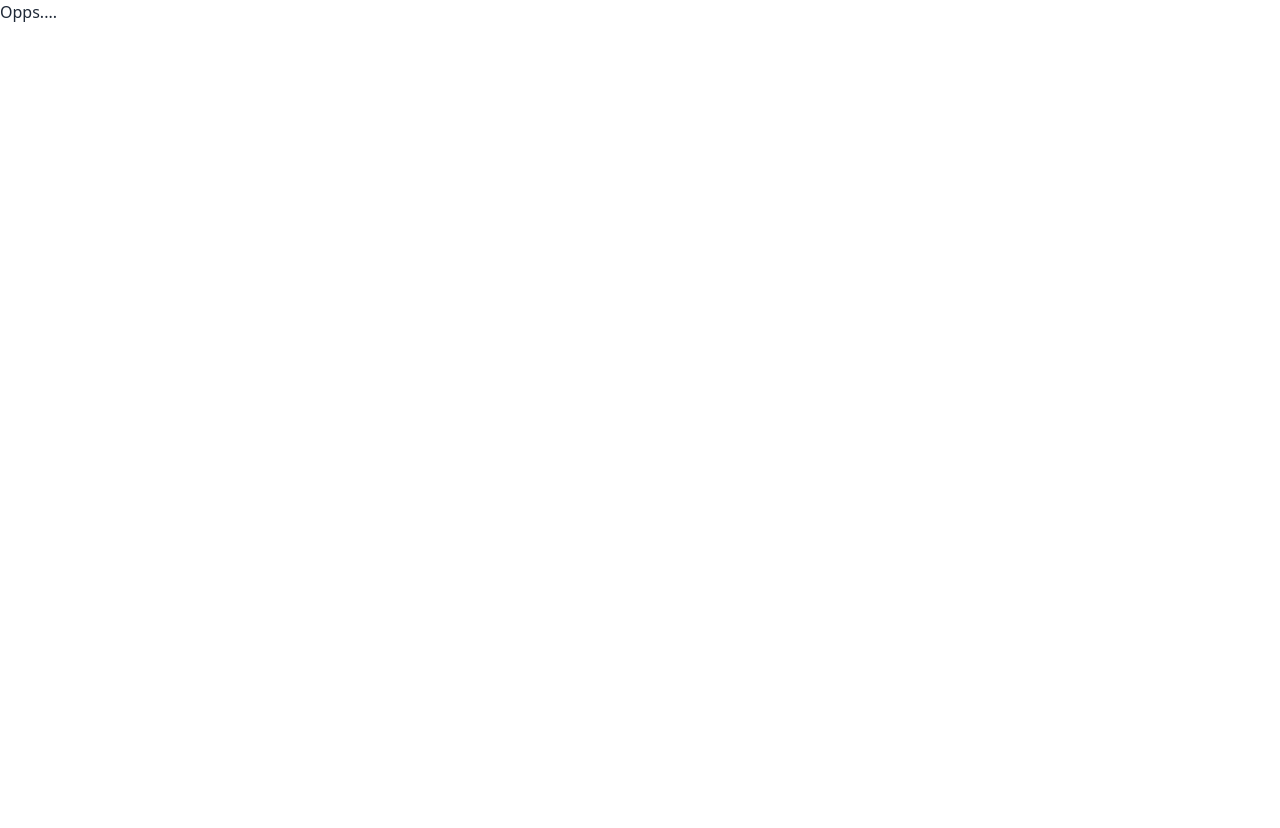
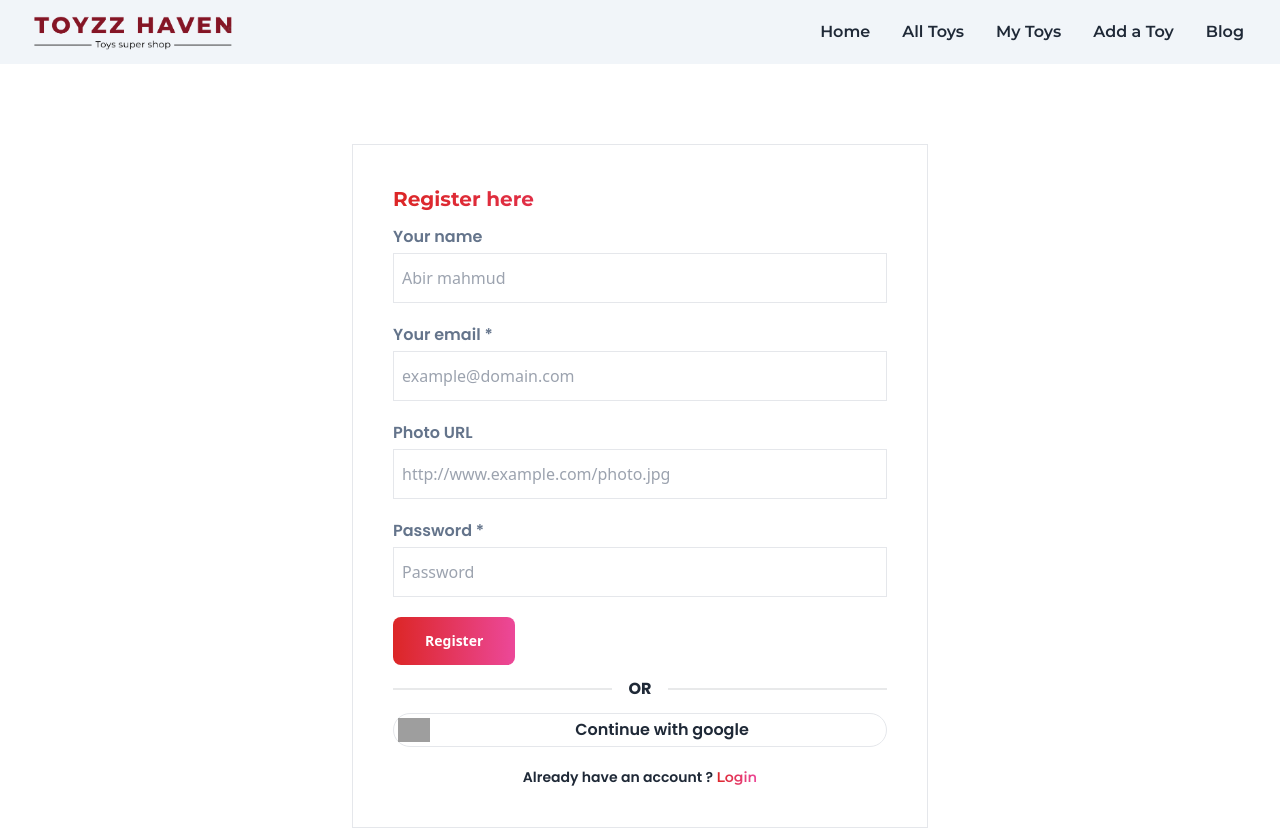
Before and after one commit to abirm09/toyzz-haven-client, a React (Vite) app: page /registration in a window 1280 px wide. Before the commit this address had no page. Before the commit the page ends 800 px from the top, so only its background shows below. Built offline with nearby package versions, Linux system fonts and the light colour scheme; no server answers; grey boxes are pictures that could not be loaded.

Commit message:
implemented login system

```diff
--- a/src/Provider/AuthProvider/AuthProvider.jsx
+++ b/src/Provider/AuthProvider/AuthProvider.jsx
@@ -1,10 +1,36 @@
-import { createContext } from "react";
-
+import { createContext, useEffect, useState } from "react";
+import {
+  getAuth,
+  createUserWithEmailAndPassword,
+  onAuthStateChanged,
+} from "firebase/auth";
+import app from "../../util/firebase/firebase.config";
 export const AuthContext = createContext();
+const auth = getAuth(app);
 const AuthProvider = ({ children }) => {
+  const [user, setUser] = useState(null);
+  const [loader, setLoader] = useState(true);
   const apiDomain = "http://localhost:5000/";
+  //login with email and password
+  const createUSerWithEmail = (email, password) => {
+    setLoader(true);
+    return createUserWithEmailAndPassword(auth, email, password);
+  };
+  //observe user
+  useEffect(() => {
+    const unsubscribe = onAuthStateChanged(auth, currentUser => {
+      setUser(currentUser);
+    });
+    return () => {
+      return unsubscribe();
+    };
+  }, []);
+  console.log(user);
   const data = {
     apiDomain,
+    createUSerWithEmail,
+    user,
+    loader,
   };
   return <AuthContext.Provider value={data}>{children}</AuthContext.Provider>;
 };
--- /dev/null
+++ b/src/components/Login/Login.jsx
@@ -0,0 +1,57 @@
+import { Link } from "react-router-dom";
+
+const Login = () => {
+  return (
+    <section className="mt-20">
+      <div className="cs-container">
+        <div className="max-w-xl w-full mx-auto border p-10">
+          <h2 className="text-xl font-poppins font-bold cs-text-gradient mb-3">
+            Log in
+          </h2>
+          <form>
+            <div className="cs-form">
+              <label htmlFor="email">Your email *</label>
+              <input
+                type="email"
+                name="email"
+                id="email"
+                placeholder="example@domain.com"
+              />
+            </div>
+            <div className="cs-form">
+              <label htmlFor="password">Password *</label>
+              <input
+                type="password"
+                name="password"
+                id="password"
+                placeholder="Password"
+              />
+            </div>
+            <input type="submit" value="Login" className="cs-btn-primary" />
+          </form>
+          <div className="divider font-poppins font-bold">OR</div>
+          <button className="flex items-center gap-3 border w-full rounded-full p-1">
+            <img
+              className="w-8"
+              src="https://i.ibb.co/6NBjMQN/google.png"
+              alt="Google"
+            />
+            <span className="flex-grow font-poppins font-semibold">
+              Continue with google
+            </span>
+          </button>
+          <div className="mt-5">
+            <p className="font-poppins font-semibold text-center text-sm">
+              New to <span>Toyzz haven</span> ?{" "}
+              <Link to="/registration" className="cs-text-gradient">
+                Registration
+              </Link>
+            </p>
+          </div>
+        </div>
+      </div>
+    </section>
+  );
+};
+
+export default Login;
--- /dev/null
+++ b/src/components/Registration/Registration.jsx
@@ -0,0 +1,95 @@
+import { useContext } from "react";
+import { Link } from "react-router-dom";
+import { AuthContext } from "../../Provider/AuthProvider/AuthProvider";
+import { updateProfile } from "firebase/auth";
+
+const Registration = () => {
+  const { createUSerWithEmail } = useContext(AuthContext);
+  const handleRegister = event => {
+    event.preventDefault();
+    const form = event.target;
+    const name = form.name.value;
+    const email = form.email.value;
+    const photo = form.photo.value;
+    const password = form.password.value;
+    // console.log(email, password, name, photo);
+    createUSerWithEmail(email, password)
+      .then(res => {
+        sendUserData(res.user, name, photo);
+        console.log(res.user);
+      })
+      .catch(err => console.log(err));
+  };
+  const sendUserData = (user, name, photo) => {
+    updateProfile(user, {
+      displayName: name,
+      photoURL: photo,
+    });
+  };
+  return (
+    <section className="mt-20">
+      <div className="cs-container">
+        <div className="max-w-xl w-full mx-auto border p-10">
+          <h2 className="text-xl font-poppins font-bold cs-text-gradient mb-3">
+            Register here
+          </h2>
+          <form onSubmit={handleRegister}>
+            <div className="cs-form">
+              <label htmlFor="name">Your name</label>
+              <input type="text" name="name" placeholder="Abir mahmud" />
+            </div>
+            <div className="cs-form">
+              <label htmlFor="email">Your email *</label>
+              <input
+                type="email"
+                name="email"
+                id="email"
+                placeholder="example@domain.com"
+              />
+            </div>
+            <div className="cs-form">
+              <label htmlFor="photo">Photo URL</label>
+              <input
+                type="text"
+                name="photo"
+                id="photo"
+                placeholder="http://www.example.com/photo.jpg"
+              />
+            </div>
+            <div className="cs-form">
+              <label htmlFor="password">Password *</label>
+              <input
+                type="password"
+                name="password"
+                id="password"
+                placeholder="Password"
+              />
+            </div>
+            <input type="submit" value="Register" className="cs-btn-primary" />
+          </form>
+          <div className="divider font-poppins font-bold">OR</div>
+          <button className="flex items-center gap-3 border w-full rounded-full p-1">
+            <img
+              className="w-8"
+              src="https://i.ibb.co/6NBjMQN/google.png"
+              alt="Google"
+            />
+            <span className="flex-grow font-poppins font-semibold">
+              Continue with google
+            </span>
+          </button>
+          <div className="mt-5">
+            <p className="font-poppins font-semibold text-center text-sm">
+              Already have an account ?{" "}
+              <Link to="/login" className="cs-text-gradient">
+                Login
+              </Link>
+            </p>
+          </div>
+        </div>
+      </div>
+    </section>
+  );
+};
+
+export default Registration;
--- a/src/index.css
+++ b/src/index.css
@@ -23,3 +23,15 @@
 .section-sub-title {
     @apply text-center pb-5 font-poppins
 }
+
+.cs-form {
+    /* @apply space-y-3 */
+}
+
+.cs-form label {
+    @apply block font-poppins text-slate-500 font-semibold mb-1
+}
+
+.cs-form input {
+    @apply border outline-none w-full mb-5 py-3 px-2
+}
--- a/src/util/firebase/firebase.config.js
+++ b/src/util/firebase/firebase.config.js
@@ -4,7 +4,6 @@ import { initializeApp } from "firebase/app";
 // https://firebase.google.com/docs/web/setup#available-libraries
 
 // Your web app's Firebase configuration
-console.log(import.meta.env.VITE_APPID);
 const firebaseConfig = {
   apiKey: import.meta.env.VITE_APIKEY,
   authDomain: import.meta.env.VITE_AUTHDOMAIN,
```
Also changed, not shown: src/Routes/Routes/Routes.jsx (+10 -0 lines).
